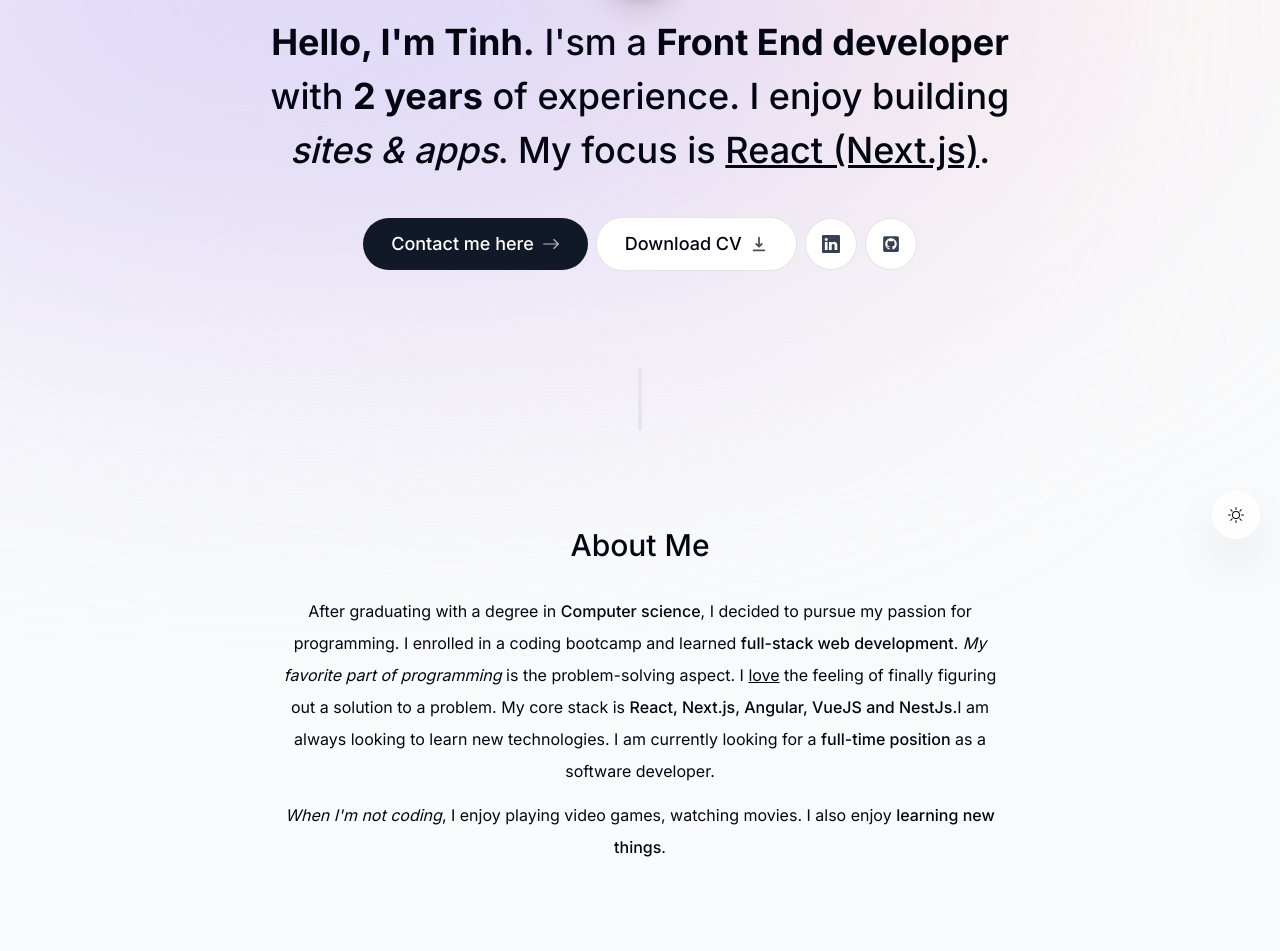
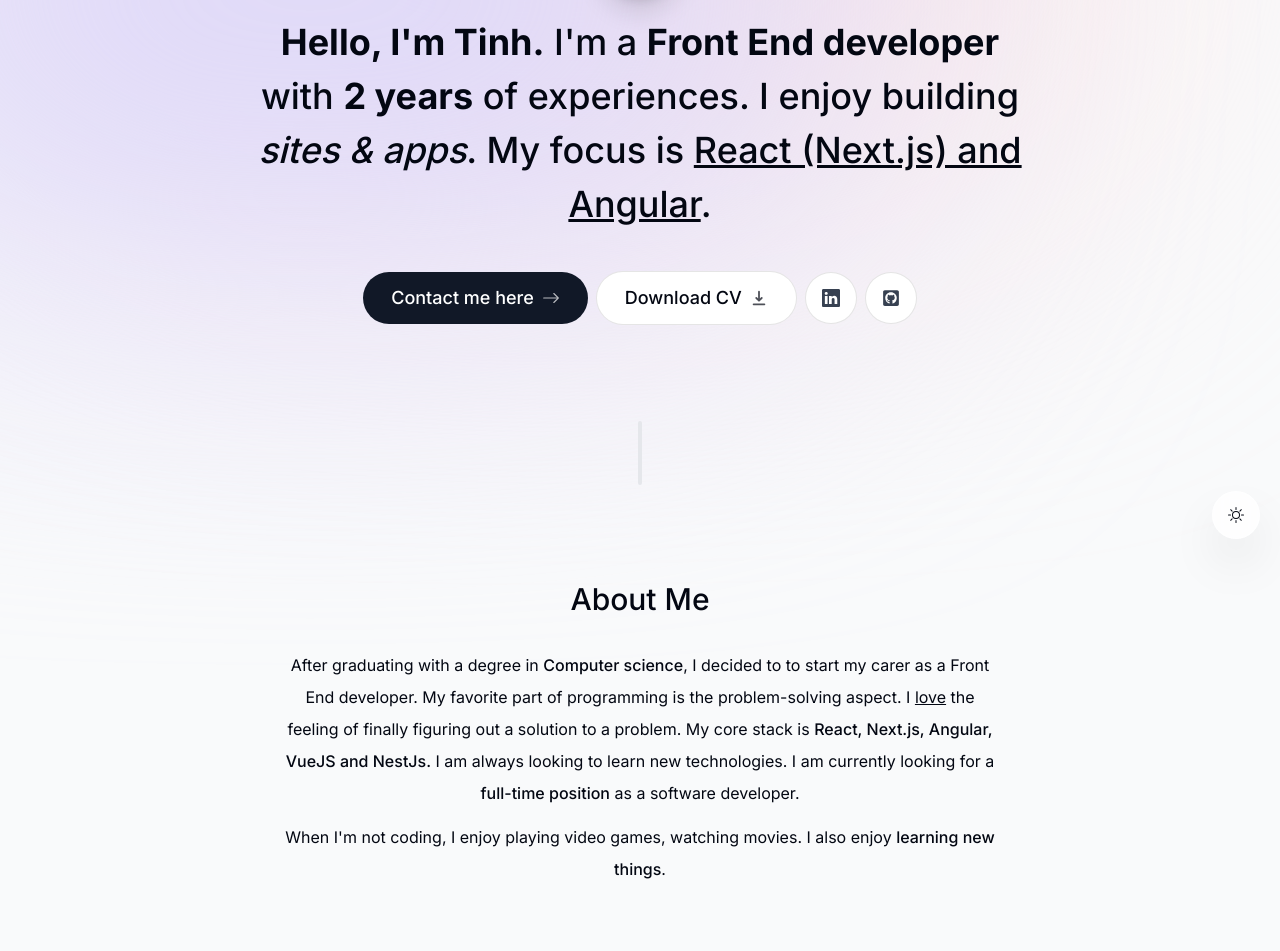
Before and after one commit to hvtinh1/portfolio, a Next.js app: page / in a window 1280 px wide. Shown: the part 241-1192 px from the top of the page. Built offline with nearby package versions, Linux system fonts and the light colour scheme.

Commit message:
Fix typo

```diff
--- a/components/about.tsx
+++ b/components/about.tsx
@@ -18,22 +18,20 @@ export default function About() {
       <p className="mb-3">
         After graduating with a degree in{" "}
         <span className="font-medium">Computer science</span>, I decided to
-        pursue my passion for programming. I enrolled in a coding bootcamp and
-        learned <span className="font-medium">full-stack web development</span>.{" "}
-        <span className="italic">My favorite part of programming</span> is the
+        to start my carer as a Front End developer. My favorite part of programming is the
         problem-solving aspect. I <span className="underline">love</span> the
         feeling of finally figuring out a solution to a problem. My core stack
         is{" "}
         <span className="font-medium">
           React, Next.js, Angular, VueJS and NestJs.
-        </span>
+        </span>{" "}
         I am always looking to learn new technologies. I am currently looking
         for a <span className="font-medium">full-time position</span> as a
         software developer.
       </p>
 
       <p>
-        <span className="italic">When I&apos;m not coding</span>, I enjoy playing
+        When I&apos;m not coding, I enjoy playing
         video games, watching movies. I also enjoy{" "}
         <span className="font-medium">learning new things</span>.
       </p>
--- a/components/intro.tsx
+++ b/components/intro.tsx
@@ -41,11 +41,11 @@ export default function Intro() {
         initial={{ opacity: 0, y: 100 }}
         animate={{ opacity: 1, y: 0 }}
       >
-        <span className="font-bold">Hello, I&apos;m Tinh.</span> I&apos;sm a{" "}
+        <span className="font-bold">Hello, I&apos;m Tinh.</span> I&apos;m a{" "}
         <span className="font-bold">Front End developer</span> with{" "}
-        <span className="font-bold">2 years</span> of experience. I enjoy
+        <span className="font-bold">2 years</span> of experiences. I enjoy
         building <span className="italic">sites & apps</span>. My focus is{" "}
-        <span className="underline">React (Next.js)</span>.
+        <span className="underline">React (Next.js) and Angular</span>.
       </motion.h1>
       <motion.div
         className="flex flex-col sm:flex-row items-center justify-center gap-2 px-4 text-lg font-medium"
```
